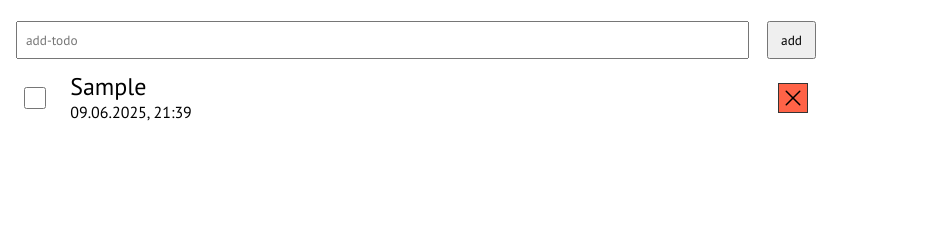
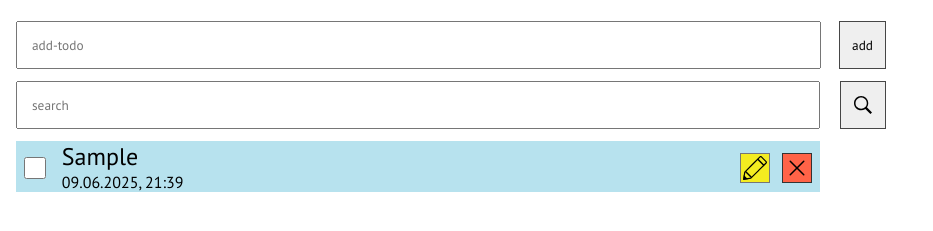
Before and after one commit to Ne1rohhhh/TODO-app, a plain HTML site: page index.html in a window 1280 px wide. Both pictures are taken after typing "Sample" into the empty fields and a click on the button "add". Shown: the part 45-276 px from the top of the page, without its empty margins (0-933 px from the left). Drawn offline with Linux system fonts and the light colour scheme.

Commit message:
add search and change tasks

```diff
--- a/app.js
+++ b/app.js
@@ -1,9 +1,20 @@
-import {saveTodosIntoLocalStorage, getTodosFromLocalStorage, formattedDate} from "./utils.js";
+import { saveTodosIntoLocalStorage, getTodosFromLocalStorage, formattedDate } from "./utils.js";
 
+document.addEventListener("DOMContentLoaded", () => {
   const addTodoInput = document.querySelector("[data-add-todo-input]");
   const addTodoBtn = document.querySelector("[data-add-todo-button]");
+  const searchInput = document.querySelector("[data-search-todo-input]");
+  const searchBtn = document.querySelector("[data-search-todo-button]");
   const todosContainer = document.querySelector("[data-todo-container]");
   const todoTemplate = document.querySelector("[data-todo-template]");
+
+  if (!todoTemplate) {
+    console.error("Template not found!");
+    return;
+  }
+
+  let filteredArray = [];
+  let isFiltered = false;
 
   let todoList = getTodosFromLocalStorage();
   console.log(todoList);
@@ -14,14 +25,52 @@ addTodoBtn.addEventListener("click", () => {
         id: Date.now(),
         text: addTodoInput.value.trim(),
         completed: false,
-            createdAt: formattedDate
+        createdAt: formattedDate,
       };
 
       todoList.push(newTodo);
       addTodoInput.value = "";
       saveTodosIntoLocalStorage(todoList);
+      isFiltered = false;
       renderTodos();
     }
+  });
+
+  let debounceTimer;
+
+  searchBtn.addEventListener("click", () => {
+    const query = searchInput.value.toLowerCase().trim();
+
+    if (query === "") {
+      isFiltered = false;
+      renderTodos();
+      return;
+    }
+
+    filteredArray = todoList.filter((todo) =>
+      todo.text.toLowerCase().includes(query)
+    );
+    isFiltered = true;
+    renderTodos();
+  });
+
+  searchInput.addEventListener("input", () => {
+    clearTimeout(debounceTimer);
+    const query = searchInput.value.toLowerCase().trim();
+
+    if (query === "") {
+      isFiltered = false;
+      renderTodos();
+      return;
+    }
+
+    debounceTimer = setTimeout(() => {
+      filteredArray = todoList.filter((todo) =>
+        todo.text.toLowerCase().includes(query)
+      );
+      isFiltered = true;
+      renderTodos();
+    }, 500);
   });
 
   const createTodoLayout = (todo) => {
@@ -31,7 +80,7 @@ const createTodoLayout = (todo) => {
     checkbox.checked = todo.completed;
 
     checkbox.addEventListener("change", (e) => {
-        todoList = todoList.map(t => {
+      todoList = todoList.map((t) => {
         if (t.id === todo.id) {
           t.completed = e.target.checked;
         }
@@ -47,30 +96,42 @@ const createTodoLayout = (todo) => {
     const todoDate = todoElement.querySelector("[data-todo-date]");
     todoDate.textContent = todo.createdAt;
 
-    const removeTodoBtn = todoElement.querySelector("[data-remove-todo-btn]");
-    // removeTodoBtn.disabled = !todo.completed;
-
+    const removeTodoBtn = todoElement.querySelector("[data-remove-todo-button]");
     removeTodoBtn.addEventListener("click", () => {
-        todoList = todoList.filter(t => t.id !== todo.id);
+      todoList = todoList.filter((t) => t.id !== todo.id);
       saveTodosIntoLocalStorage(todoList);
       renderTodos();
-    })
+    });
+
+    // Додаємо кнопку зміни тексту (якщо є в шаблоні)
+    const changeTodoBtn = todoElement.querySelector("[data-change-todo-button]");
+    if (changeTodoBtn) {
+      changeTodoBtn.addEventListener("click", () => {
+        const newText = prompt("Введіть новий текст задачі", todo.text);
+        if (newText && newText.trim()) {
+          todo.text = newText.trim();
+          saveTodosIntoLocalStorage(todoList);
+          renderTodos();
+        }
+      });
+    }
 
     return todoElement;
   };
 
   const renderTodos = () => {
     todosContainer.innerHTML = "";
-    if (todoList.length === 0) {
+    const arrToRender = isFiltered ? filteredArray : todoList;
+    if (arrToRender.length === 0) {
       todosContainer.innerHTML = "<h2>No tasks...</h2>";
-        saveTodosIntoLocalStorage(todoList);
       return;
     }
 
-    todoList.forEach((todo) => {
+    arrToRender.forEach((todo) => {
       const todoElement = createTodoLayout(todo);
       todosContainer.append(todoElement);
     });
   };
 
   renderTodos();
+});
--- a/index.html
+++ b/index.html
@@ -4,8 +4,6 @@
     <meta charset="UTF-8">
     <meta name="viewport" content="width=device-width, initial-scale=1.0">
     <title>TODO-app</title>
-    <script src="app.js" defer type="module"></script>
-    <script src="utils.js" defer type="module"></script>
     <link rel="stylesheet" href="style.css">
 </head>
 <body>
@@ -18,6 +16,11 @@
             class="add-todo-input" data-add-todo-input>
             <button class="add-todo-btn" data-add-todo-button>add</button>
         </section>
+        <section class="search-input">
+            <input type="text" placeholder="search" class="search-todo-input" data-search-todo-input>
+            <button class="search-todo-btn" data-search-todo-button></button>
+        </section>
+
         <section class="todo-list-container" data-todo-container>
 
         </section>
@@ -26,12 +29,15 @@
             <div class="todo">
                 <input type="checkbox" class="todo-checkbox" data-todo-checkbox>
                 <div class="todo-info">
-                    <p class="todo-text" data-todo-text>{addTodoInput}</p>
-                    <span class="todo-creation-date" data-todo-date>{createdAt}</span>
+                    <p class="todo-text" data-todo-text></p>
+                    <span class="todo-creation-date" data-todo-date></span>
                 </div>
-                <button class="remove-todo-btn" data-remove-todo-btn></button>
+                <button class="change-todo-btn" data-change-todo-button></button>
+                <button class="remove-todo-btn" data-remove-todo-button></button>
             </div>
         </template>
     </main>
+    <script type="module" src="app.js"></script>
+    <script type="module" src="utils.js"></script>
 </body>
 </html>
--- a/style.css
+++ b/style.css
@@ -8,7 +8,6 @@
     font-family: "PT Sans"
 }
 
-
 header {
     margin-bottom: 24px;
 
@@ -18,17 +17,19 @@ header {
 }
 
 main {
-    max-width: 800px;
+    max-width: 870px;
     margin: 0 16px;
 }
 
 .add-todo-input {
     flex-grow: 2;
-    padding: 8px;
+    padding: 14px;
+    max-height: 48px;
 }
 
 .add-todo-btn {
     padding: 8px 12px;
+    border: 1px solid #464646;
 }
 
 .add-input-container {
@@ -37,12 +38,61 @@ main {
     margin-bottom: 12px;
 }
 
+.search-input {
+    display: flex;
+    flex-direction: row;
+    gap: 20px;
+    margin-bottom: 12px;
+}
+
+.search-todo-input {
+    flex-grow: 2;
+    padding: 14px;
+    max-height: 48px;
+}
+
+.search-todo-btn {
+    padding: 16px 22px;
+    background-repeat: no-repeat;
+    background-size: 24px;
+    background-position: center;
+    cursor: pointer;
+    background-image: url(./img/search.svg);
+    border: 1px solid #464646;
+}
+
+input:hover, input:focus, input:active {
+    outline: none;
+    border: 2px solid #cd7801;
+    cursor: text;
+}
+
+input:hover, .search-todo-btn:hover, .add-todo-btn:hover {
+    cursor: pointer;
+}
+
+.filter-btn {
+    padding: 16px 22px;
+    background-repeat: no-repeat;
+    background-size: 24px;
+    background-position: center;
+    cursor: pointer;
+    background-image: url(./img/filter.svg);
+    border: 1px solid #464646;
+}
+
+.todo-list-container {
+    max-width: 804px;
+}
+
 .todo {
     display: flex;
     flex-direction: row;
     justify-content: space-around;
-    gap: 24px;
+    gap: 4px;
     margin-bottom: 12px;
+    background-color: #b7e2ee;
+    width: 100%;
 }
 
 .todo-checkbox {
@@ -50,6 +100,7 @@ main {
     height: 26px;
     margin-top: 14px;
     margin-left: 8px;
+    margin-right: 12px;
     cursor: pointer;
     accent-color: #4CAF50;
 }
@@ -70,6 +121,21 @@ main {
     font-weight: 400;
 }
 
+.change-todo-btn {
+    width: 28px;
+    height: 28px;
+    padding: 14px;
+    background-repeat: no-repeat;
+    background-size: 24px;
+    background-position: center;
+    cursor: pointer;
+    background-image: url(./img/change.svg);
+    margin-top: 12px;
+    margin-right: 8px;
+    background-color: #f4ec20;
+    border: 1px solid #767676;
+}
+
 .remove-todo-btn {
     width: 28px;
     height: 28px;
@@ -78,12 +144,11 @@ main {
     background-size: 24px;
     background-position: center;
     cursor: pointer;
-    background-image: url(./delete.svg);
+    background-image: url(./img/delete.svg);
     margin-top: 12px;
     margin-right: 8px;
     background-color: tomato;
     border: 1px solid #343434;
-
 }
 
 .todo:has(.todo-checkbox:checked) {
```
Also changed, not shown: img/change.svg (added), img/delete.svg (renamed from delete.svg), img/filter.svg (added), img/search.svg (added). Lines whose indentation alone changed are shown as unchanged.
